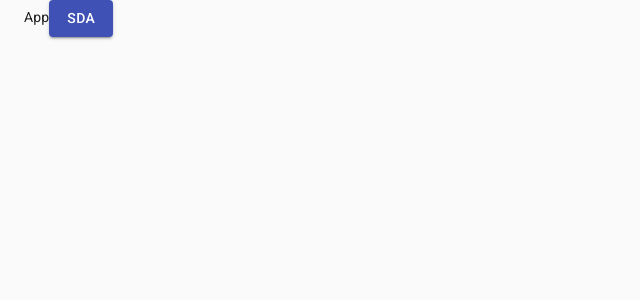
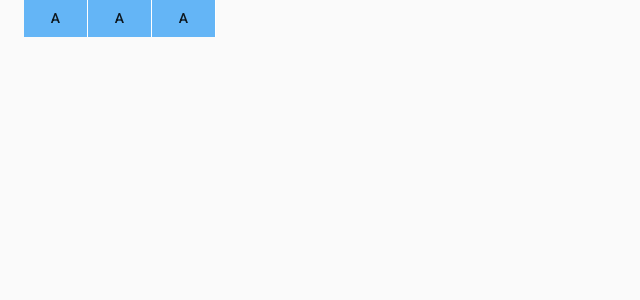
Before and after one commit to rulewrite/Battleship, a React (Create React App) app: page / in a window 1280 px wide. Shown: the top 300 px of the page, without its empty margins (0-640 px from the left). Built offline with nearby package versions, Linux system fonts and the light colour scheme.

Commit message:
feat: sea, cell 컴포넌트 추가

```diff
--- a/src/App.tsx
+++ b/src/App.tsx
@@ -1,13 +1,13 @@
 import React from 'react';
-import { Button, Container } from '@material-ui/core';
+import { Container } from '@material-ui/core';
+import { Cell } from './components';
 
 const App = () => {
   return (
-    <Container>
-      App
-      <Button variant="contained" color="primary">
-        sda
-      </Button>
+    <Container component="main">
+      <Cell />
+      <Cell />
+      <Cell />
     </Container>
   );
 };
--- /dev/null
+++ b/src/components/cell/Cell.tsx
@@ -0,0 +1,16 @@
+import React from 'react';
+import Sea from '../sea/Sea';
+
+const Cell = () => {
+  return (
+    <Sea
+      onClick={() => {
+        console.log(123);
+      }}
+    >
+      A
+    </Sea>
+  );
+};
+
+export default Cell;
--- /dev/null
+++ b/src/components/index.ts
@@ -0,0 +1,3 @@
+import Cell from './cell/Cell';
+
+export { Cell };
--- /dev/null
+++ b/src/components/sea/Sea.tsx
@@ -0,0 +1,17 @@
+import { Button, withStyles } from '@material-ui/core';
+import { blue } from '@material-ui/core/colors';
+
+const Sea = withStyles(() => {
+  return {
+    root: {
+      borderRight: '1px solid white',
+      borderRadius: 0,
+      backgroundColor: blue[300],
+      '&:hover': {
+        backgroundColor: blue[700],
+      },
+    },
+  };
+})(Button);
+
+export default Sea;
```
